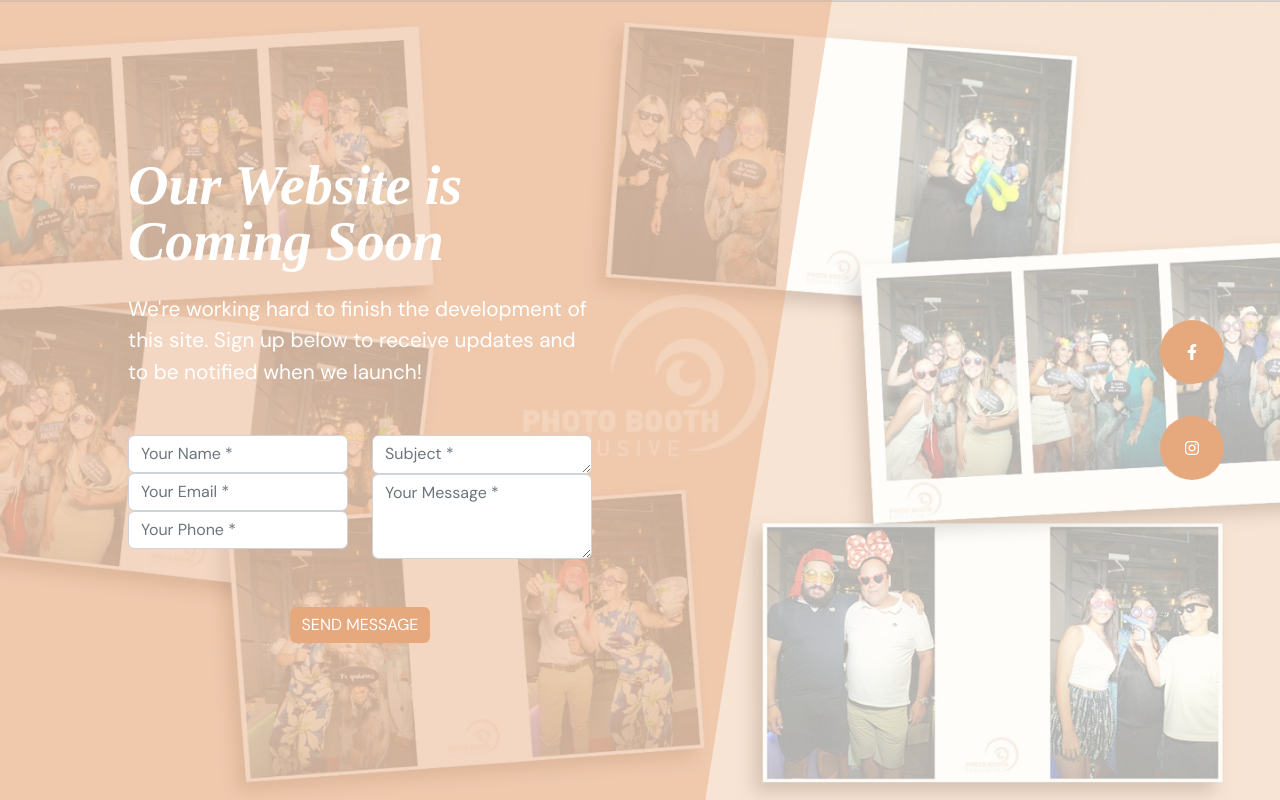
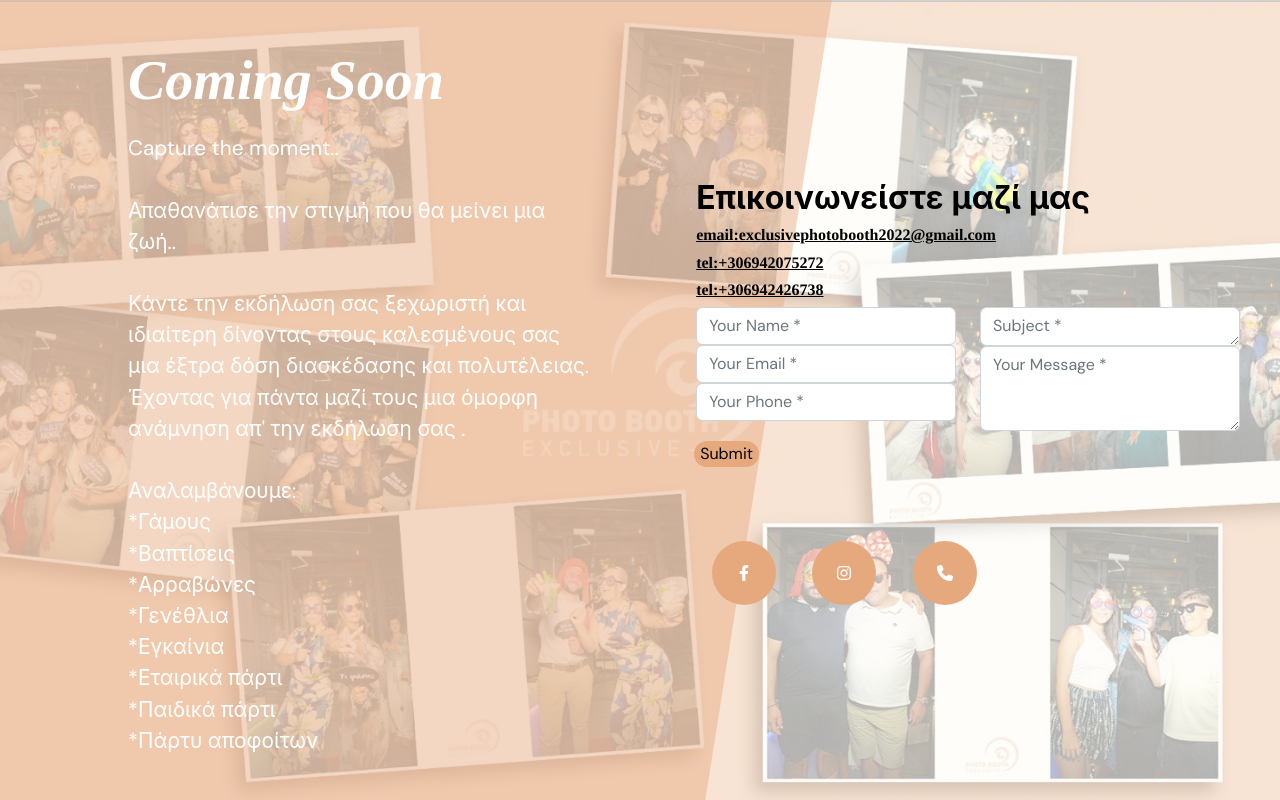
Before and after one commit to HarrisSymeoudakis/photobooth, a plain HTML site: page index.html in a window 1280 px wide. Drawn offline with nearby package versions, Linux system fonts and the light colour scheme.

Commit message:
Update index.html

```diff
--- a/index.html
+++ b/index.html
@@ -21,13 +21,30 @@
       background-repeat: no-repeat;
       background-size: cover;">
       <!-- Background Video-->
-
       <!-- Masthead-->
       <div class="masthead">
          <div class="masthead-content text-white">
             <div class="container-fluid px-4 px-lg-0">
-                    <h1 class="fst-italic lh-1 mb-4">Our Website is Coming Soon</h1>
-                    <p class="mb-5">We're working hard to finish the development of this site. Sign up below to receive updates and to be notified when we launch!</p>
+               <h1 class="fst-italic lh-1 mb-4"><br/>Coming Soon</h1>
+               <p class="mb-5">Capture the moment..
+                  <br/>
+                  <br/>
+                  Απαθανάτισε την στιγμή που θα μείνει μια ζωή..
+                  <br/>
+                  <br/>
+                  Κάντε την εκδήλωση σας ξεχωριστή και ιδιαίτερη δίνοντας στους καλεσμένους σας μια έξτρα δόση διασκέδασης και πολυτέλειας. Έχοντας για  πάντα μαζί τους μια όμορφη ανάμνηση απ' την εκδήλωση σας .
+                  <br/>
+                  <br/>
+                  Αναλαμβάνουμε:<br/>
+                  *Γάμους<br/>
+                  *Βαπτίσεις<br/>
+                  *Αρραβώνες<br/>
+                  *Γενέθλια<br/>
+                  *Εγκαίνια<br/>
+                  *Εταιρικά πάρτι<br/>
+                  *Παιδικά πάρτι<br/>
+                  *Πάρτυ αποφοίτων
+               </p>
                <!-- * * * * * * * * * * * * * * *-->
                <!-- * * SB Forms Contact Form * *-->
                <!-- * * * * * * * * * * * * * * *-->
@@ -35,7 +52,21 @@
                <!-- To make this form functional, sign up at-->
                <!-- https://startbootstrap.com/solution/contact-forms-->
                <!-- to get an API token!-->
+            </div>
+         </div>
+      </div>
+      <!-- Social Icons-->
+      <!-- For more icon options, visit https://fontawesome.com/icons?d=gallery&p=2&s=brands-->
+      <div class="social-icons">
+         <div class="d-flex flex-row flex-lg-column justify-content-center align-items-center h-100 mt-3 mt-lg-0">
             <div>
+               <h2>Επικοινωνείστε μαζί μας</h2>
+               <h6>
+                  <a style="color: black;" target="_blank"; href="mailto:exclusivephotobooth2022@gmail.com">
+                     email:exclusivephotobooth2022@gmail.com
+               </h6>
+               <h6><a style="color: black;" target="_blank"; href="tel:+306942075272">tel:+306942075272</a></h6>
+               <h6><a style="color: black;" target="_blank"; href="tel:+306942426738">tel:+306942426738</a></h6>
                <form action="https://api.web3forms.com/submit" method="POST" id="contactForm">
                   <div class="row align-items-stretch mb-5">
                      <div class="col-md-6">
@@ -58,21 +89,15 @@
                            <textarea class="form-control h-100" id="message" name="message" placeholder="Your Message *" required></textarea>
                         </div>
                      </div>
+                     <div style="width: 20%; padding: 10px;">
+                        <button style="background-color: #E6A97E; border-width: 0; border-radius: 25px;"  id="submitButton" type="submit" >Submit</button>
                      </div>
-          <div class="text-center">
-            <button class="btn btn-primary btn-xl text-uppercase " id="submitButton" type="submit" style="background-color: #E6A97E; border-width: 0;">Send Message</button>
                   </div>
                </form>
-					</div>
-                </div>
-            </div>
-        </div>
-        <!-- Social Icons-->
-        <!-- For more icon options, visit https://fontawesome.com/icons?d=gallery&p=2&s=brands-->
-        <div class="social-icons">
-            <div class="d-flex flex-row flex-lg-column justify-content-center align-items-center h-100 mt-3 mt-lg-0">
                <a class="btn btn-dark m-3" style="background-color: #E6A97E; border-width: 0;" target="_blank"; href="https://www.facebook.com/profile.php?id=61571516577131"><i class="fab fa-facebook-f"></i></a>
                <a class="btn btn-dark m-3" style="background-color: #E6A97E; border-width: 0;" target="_blank"; href="https://www.instagram.com/photobooth__exclusive/"><i class="fab fa-instagram"></i></a>
+               <a class="btn btn-dark m-3" style="background-color: #E6A97E; border-width: 0;"  href="tel:+306942426738"><i class="fa fa-phone"></i></a>
+            </div>
          </div>
       </div>
       <!-- Bootstrap core JS-->
```
Lines whose indentation alone changed are shown as unchanged.
